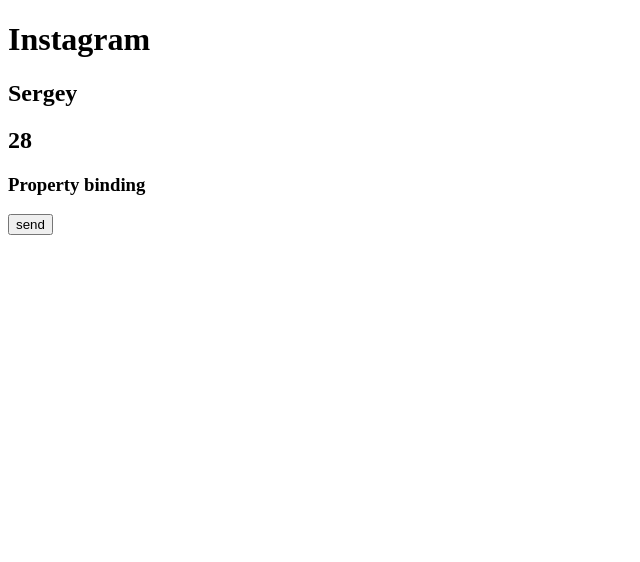
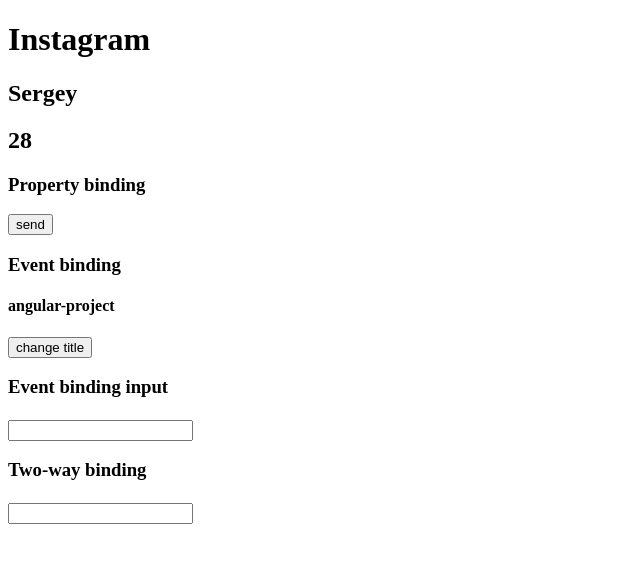
Before and after one commit to Sergey-Rimsha/angular-project, an Angular app: page / in a window 1280 px wide. Shown: the top 562 px of the page, without its empty margins (0-640 px from the left). Built offline with nearby package versions, Linux system fonts and the light colour scheme.

Commit message:
event binding

```diff
--- a/src/app/app.component.html
+++ b/src/app/app.component.html
@@ -9,3 +9,21 @@
   <h3>Property binding</h3>
   <button [disabled]="isAppLoading">send</button>
 </div>
+<div>
+  <h3>Event binding</h3>
+  <h4>{{ title }}</h4>
+  <button (click)="changeTitleHandler()">change title</button>
+</div>
+
+<div>
+  <h3>Event binding input</h3>
+  <h4>{{ text }}</h4>
+  <input type="text" (keyup.enter)="changeTextHandler($event)" />
+  <!--<input type="text" (input)="changeTextHandler($event)" />-->
+</div>
+
+<div>
+  <h3>Two-way binding</h3>
+  <h4>{{ textTwoWay }}</h4>
+  <input type="text" [(ngModel)]="textTwoWay" />
+</div>
--- a/src/app/app.component.ts
+++ b/src/app/app.component.ts
@@ -11,6 +11,14 @@ interface IUser {
   styleUrls: ['./app.component.scss'],
 })
 export class AppComponent {
+  // Property binding
+  isAppLoading = true
+  constructor() {
+    setTimeout(() => {
+      this.isAppLoading = false
+    }, 3000)
+  }
+
   title = 'angular-project'
   appTitle: string = 'Instagram'
 
@@ -19,12 +27,19 @@ export class AppComponent {
     name: 'Sergey',
   }
 
-  // Property binding
-  isAppLoading = true
+  // event binding
+  changeTitleHandler() {
+    this.title = 'Angular!!!'
+  }
 
-  constructor() {
-    setTimeout(() => {
-      this.isAppLoading = false
-    }, 3000)
+  // event binding input
+  text = ''
+
+  changeTextHandler($event: Event) {
+    if (event) {
+      this.text = (event.currentTarget as HTMLInputElement).value
+    }
   }
+  //Two-way binding
+  textTwoWay = ''
 }
--- a/src/app/app.module.ts
+++ b/src/app/app.module.ts
@@ -2,10 +2,11 @@ import { NgModule } from '@angular/core'
 import { BrowserModule } from '@angular/platform-browser'
 
 import { AppComponent } from './app.component'
+import { FormsModule } from '@angular/forms'
 
 @NgModule({
   declarations: [AppComponent],
-  imports: [BrowserModule],
+  imports: [BrowserModule, FormsModule],
   providers: [],
   bootstrap: [AppComponent],
 })
```
